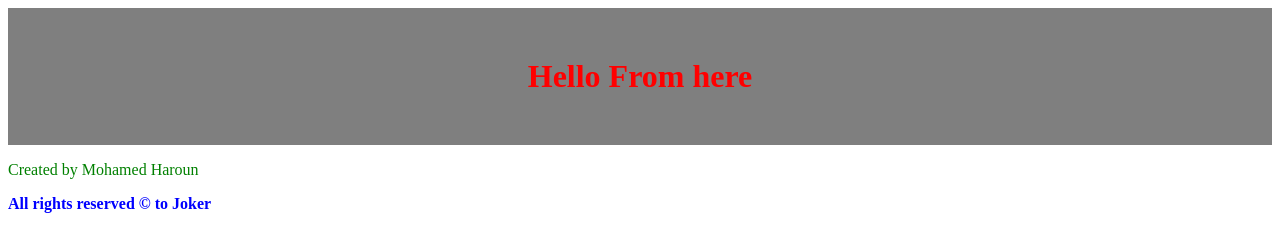
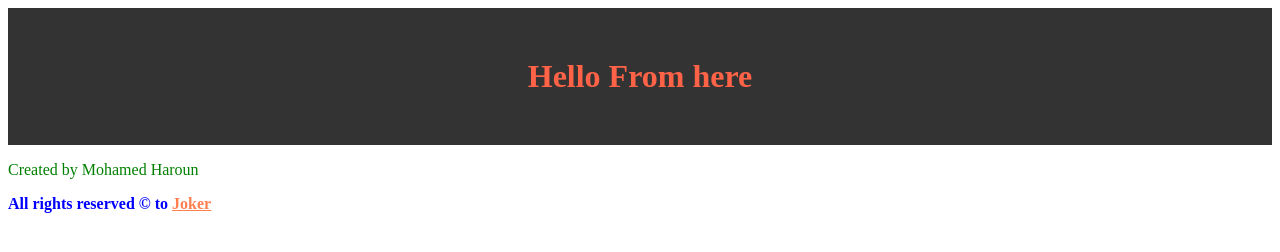
Before and after one commit to mohamed-haroun/github-crash-course, a plain HTML site: page index.html in a window 1280 px wide. Drawn offline with Linux system fonts and the light colour scheme.

Commit message:
Changes in HTML and CSS

```diff
--- a/index.html
+++ b/index.html
@@ -5,11 +5,18 @@
     <meta http-equiv="X-UA-Compatible" content="IE=edge" />
     <meta name="viewport" content="width=device-width, initial-scale=1.0" />
     <link rel="stylesheet" href="style.css" />
-    <title>Git training</title>
+    <title>Git training Course</title>
   </head>
   <body>
-    <h1 style="color: red; text-align: center">Hello From here</h1>
+    <h1>Hello From here</h1>
     <p>Created by Mohamed Haroun</p>
-    <p><strong>All rights reserved &copy; to Joker</strong></p>
+    <p>
+      <strong
+        >All rights reserved &copy; to
+        <a href="https://www.facebook.com/mohamedharoun230" target="_blank"
+          >Joker</a
+        ></strong
+      >
+    </p>
   </body>
 </html>
--- a/style.css
+++ b/style.css
@@ -1,7 +1,7 @@
 h1 {
-    color: mediumseagreen;
+    color: tomato;
     text-align: center;
-    background-color: rgba(0, 0, 0, .5);
+    background-color: rgba(0, 0, 0, .8);
     margin: 0;
     padding: 50px;
 }
```
